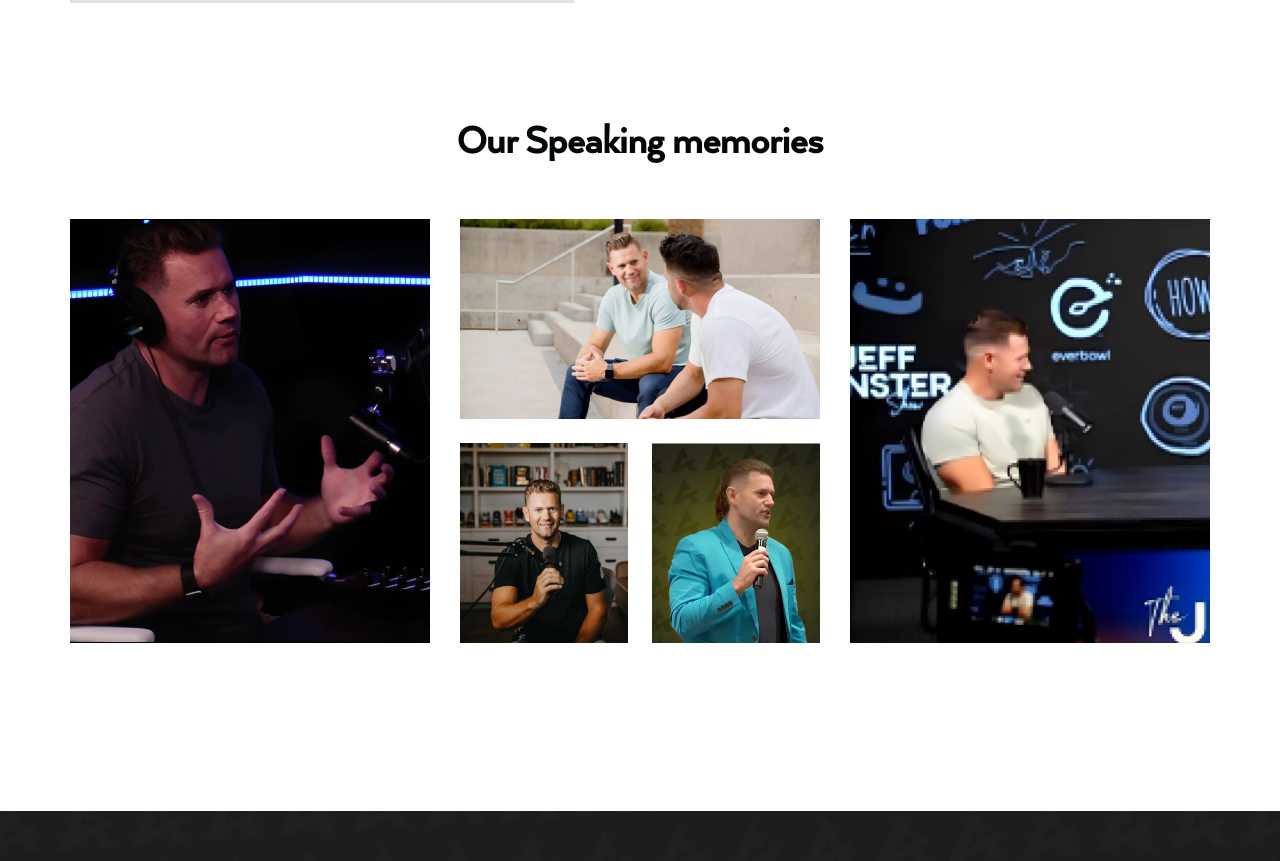
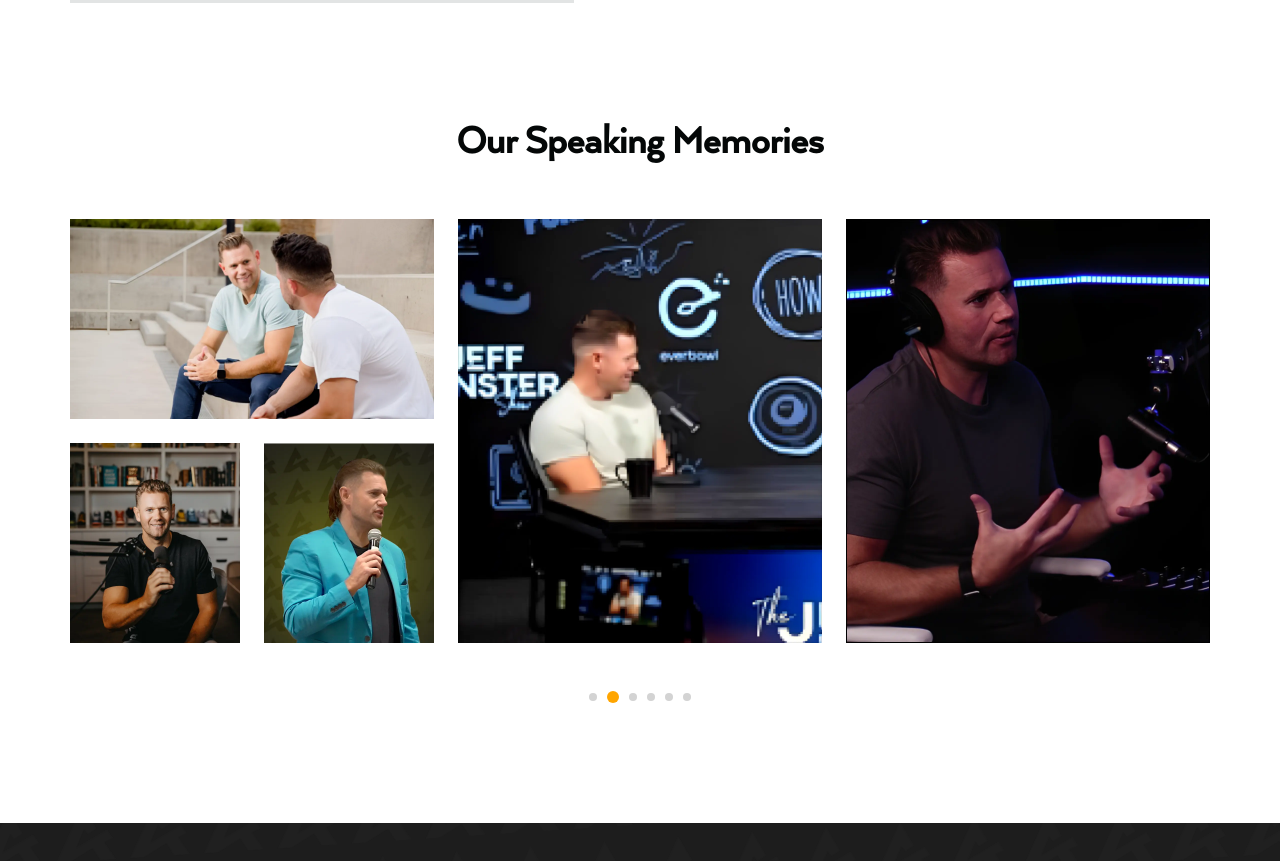
Before and after one commit to Deepak-Maan/Allan-Drapper, a Next.js app: page /speaking in a window 1280 px wide. Shown: the part 1260-2121 px from the top of the page. Built offline with nearby package versions, Linux system fonts and the light colour scheme.

Commit message:
update back to top

```diff
--- a/src/app/globals.css
+++ b/src/app/globals.css
@@ -193,6 +193,7 @@ input::-webkit-inner-spin-button {
     @apply relative after:absolute after:flex after:w-14 after:h-[2px] after:left-1/2 after:-translate-x-1/2 after:-bottom-4;
 }
 
+
 @media (min-width:576px) {
     .swiper-pagination {
         position: unset !important;
--- a/src/components/common/ScrollToTop.jsx
+++ b/src/components/common/ScrollToTop.jsx
@@ -33,7 +33,7 @@ const ScrollToTop = () => {
     };
 
     return (
-        <div className={`fixed z-50 bottom-4 right-4 transition-all duration-300 ${showScrollTop ? "scale-100 translate-y-0" : "scale-0 translate-y-10"}`}>
+        <div className={`fixed z-50 bottom-4 2xl:right-[calc((100vw-1536px)/2)] right-4 transition-all duration-300 ${showScrollTop ? "scale-100 translate-y-0" : "scale-0 translate-y-10"}`}>
             <div
                 onClick={scrollTopHandler}
                 className="flex items-center justify-center overflow-hidden transition-all duration-500 rounded-full cursor-pointer h-9 w-9 sm:h-10 sm:w-10 bg-orange hover:shadow-lg hover:shadow-orange-300"
--- a/src/components/speaking/Memories.jsx
+++ b/src/components/speaking/Memories.jsx
@@ -5,36 +5,37 @@ import 'swiper/css/pagination';
 import 'swiper/css/autoplay';
 import Image from 'next/image';
 import { H2 } from '../common/Heading';
+import { Pagination, Autoplay } from 'swiper/modules';
 
 const Memories = () => {
     return (
         <section>
             <div className='max-w-[1164px] px-3 mx-auto'>
                 <div className="pb-8 sm:pb-9">
-                    <H2 heading={"Our Speaking memories"} className={"text-center after:left-1/2 after:-translate-x-1/2 after:!bg-white"} />
+                    <H2 heading={"Our Speaking memories"} className={"text-center capitalize after:left-1/2 after:-translate-x-1/2 after:!bg-white"} />
                 </div>
                 <div className="pb-12 sm:pb-5 mx-auto md:pb-8 xl:pt-5 lg:pb-[120px]">
                     <Swiper
-                        className='memories'
-                        spaceBetween={20}
-                        slidesPerView={1}
-                        loop={true}
-                        pagination={{
-                            clickable: true,
-                            renderBullet: (index, className) => `<span className="${className} custom-bullet"></span>`,
-                        }}
+                        spaceBetween={24}
+                        slidesPerView={2}
+                        pagination={{ clickable: true }}
                         autoplay={{
                             delay: 3000,
-                            disableOnInteraction: true,
+                            disableOnInteraction: false,
+                            speed: 0,
                         }}
+                        loop={true}
+                        modules={[Pagination, Autoplay]}
+                        className=' memories  max-w-[1164px]'
                         breakpoints={{
+                            320: {
+                                slidesPerView: 1,
+                            },
                             640: {
                                 slidesPerView: 2,
-                                spaceBetween: 20,
                             },
                             1024: {
                                 slidesPerView: 3,
-                                spaceBetween: 30,
                             },
                         }}
                     >
@@ -129,6 +130,7 @@ const Memories = () => {
                             />
                         </SwiperSlide>
                     </Swiper>
+                    <div className="custom-pagination"></div>
                 </div>
             </div>
         </section>
```
